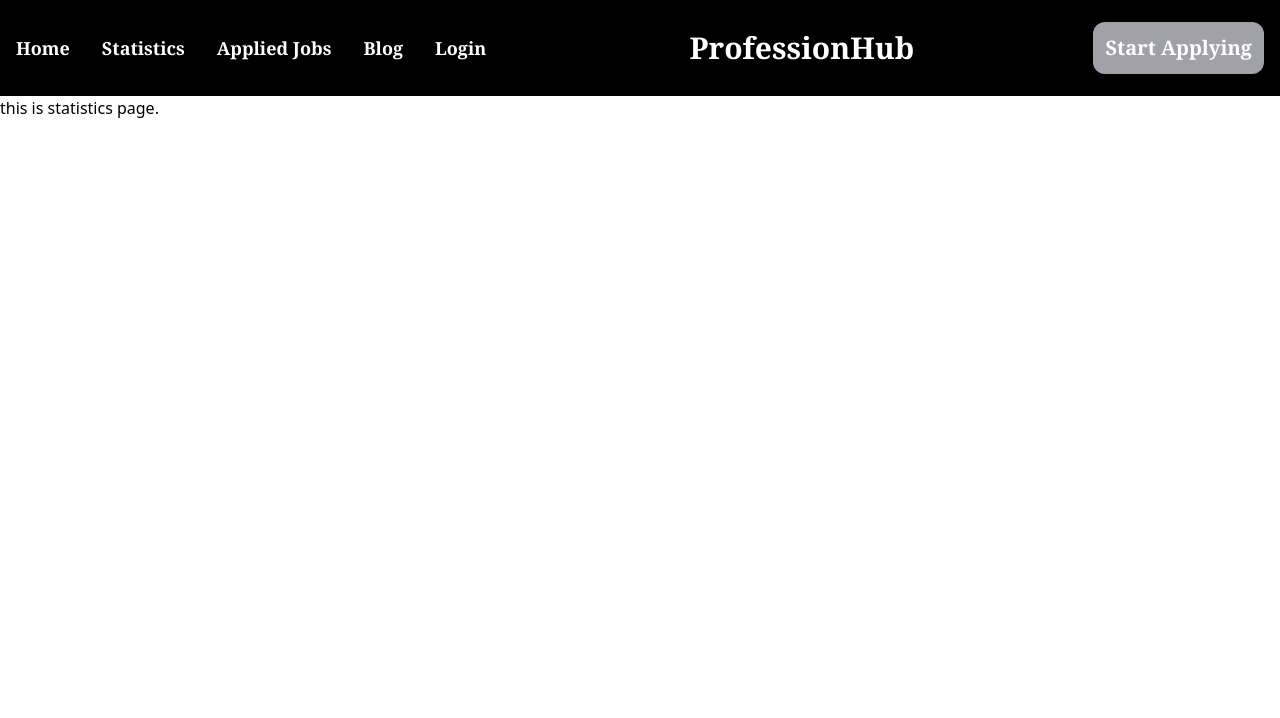
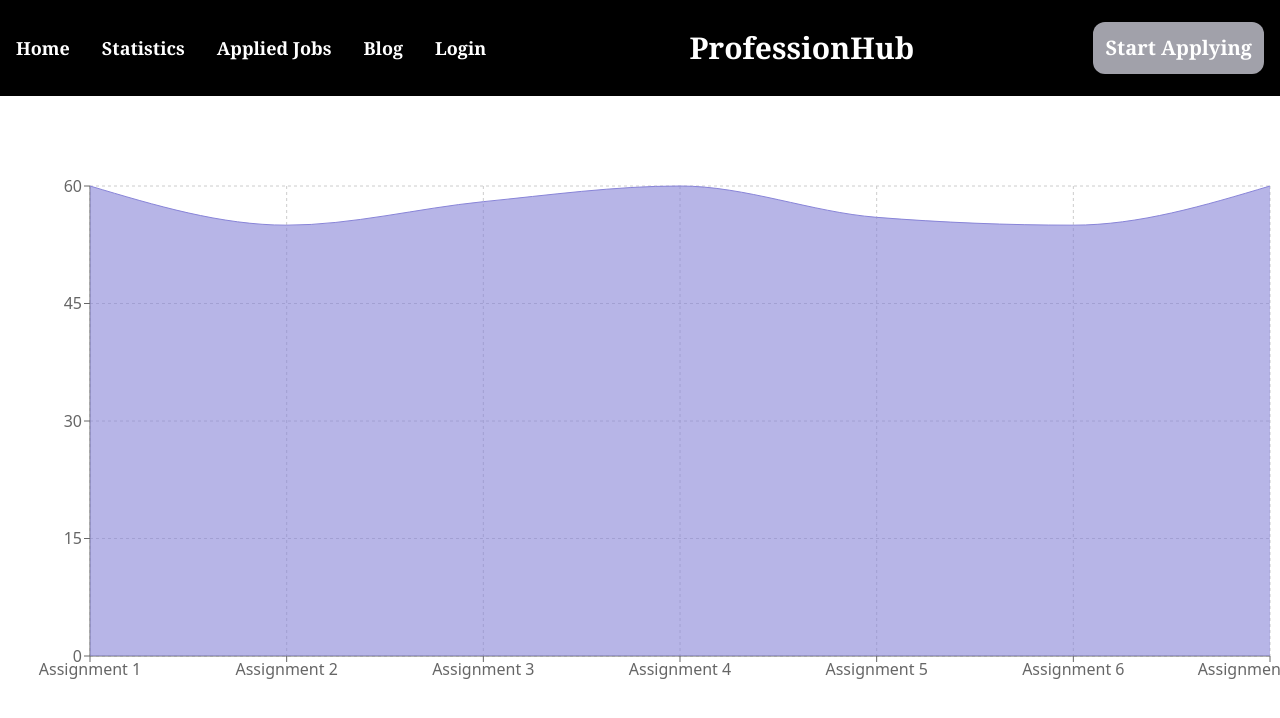
Before and after one commit to rojinaeva/ProfessionHub, a React (Vite) app: page /statistics in a window 1280 px wide. Shown: the top 718 px of the page. Built offline with nearby package versions, Linux system fonts and the light colour scheme.

Commit message:
statistics part added

```diff
--- a/package.json
+++ b/package.json
@@ -20,6 +20,7 @@
     "react": "^18.2.0",
     "react-dom": "^18.2.0",
     "react-router-dom": "^6.15.0",
+    "recharts": "^2.8.0",
     "sort-by": "^1.2.0"
   },
   "devDependencies": {
--- a/src/Components/JobDetails/JobDetails.jsx
+++ b/src/Components/JobDetails/JobDetails.jsx
@@ -15,14 +15,14 @@ const JobDetails = () => {
   return (
         <div className='mt-20 bg-current p-12'>
             <h3 className='text-green-600 text-4xl font-extrabold font-serif text-center mb-8'>Job Details</h3>
-            <div className='grid grid-cols-3 gap-4'>
-                <div className='border border-white col-span-2 p-8'>
+            <div className='md:grid grid-cols-3 gap-4'>
+                <div className=' border border-white col-span-2 p-8'>
                    <p className='mt-2 text-green-600 font-semibold font-serif text-xl'>Job Description :  <span className='text-base text-white '>{job_description}</span></p>
                    <p className='mt-2 text-green-600 font-semibold font-serif text-xl'>Job Responsibility :  <span className='text-base text-white '>{job_responsibility}</span></p>
                    <p className='mt-2 text-green-600 font-semibold font-serif text-xl'>Educational Requirements :  <span className='text-base text-white '>{educational_requirements}</span></p>
                    <p className='mt-2 text-green-600 font-semibold font-serif text-xl'>Experience :  <span className='text-base text-white '>{experience}</span></p>
                 </div>
-                <div className='border border-white p-8'>
+                <div className=' border border-white p-8'>
                     <h3  className=' text-3xl text-center text-green-600'>job details</h3>
                     <p className='mt-2 text-green-600 font-semibold font-serif text-xl'>Salary :  <span className='text-base text-white '>{salary_range}</span></p>
                     <p className='mt-2 text-green-600 font-semibold font-serif text-xl'>Job Title :  <span className='text-base text-white '>{job_position}</span></p>
--- a/src/Components/NotFound/NotFound.jsx
+++ b/src/Components/NotFound/NotFound.jsx
@@ -2,8 +2,9 @@ import React from 'react';
 
 const NotFound = () => {
     return (
-        <div>
-            <h3>this is not found page.opps!!!!</h3>
+        <div className='mt-8'>
+            <h3 className=' text-center text-red-700 text-5xl font-extrabold font-serif mb-8'>404</h3>
+            <p  className=' text-center text-red-700 text-xl font-bold font-serif'>this is not found page.opps!!!!</p>
         </div>
     );
 };
--- a/src/Components/Statistics/Statistics.jsx
+++ b/src/Components/Statistics/Statistics.jsx
@@ -1,9 +1,70 @@
 import React from 'react';
+import { AreaChart, Area, XAxis, YAxis, CartesianGrid, Tooltip, ResponsiveContainer } from 'recharts';
 
 const Statistics = () => {
+    const data = [
+        {
+          name: 'Assignment 1',
+          uv: 60,
+          pv: 2400,
+          amt: 2400,
+        },
+        {
+          name: 'Assignment 2',
+          uv: 55,
+          pv: 1398,
+          amt: 2210,
+        },
+        {
+          name: 'Assignment 3',
+          uv: 58,
+          pv: 9800,
+          amt: 2290,
+        },
+        {
+          name: 'Assignment 4',
+          uv: 60,
+          pv: 3908,
+          amt: 2000,
+        },
+        {
+          name: 'Assignment 5',
+          uv: 56,
+          pv: 4800,
+          amt: 2181,
+        },
+        {
+          name: 'Assignment 6',
+          uv: 55,
+          pv: 3800,
+          amt: 2500,
+        },
+        {
+          name: 'Assignment 7',
+          uv: 60,
+          pv: 4300,
+          amt: 2100,
+        },
+      ];
     return (
         <div>
-            <h3>this is statistics page.</h3>
+          <AreaChart
+          width={1300}
+          height={600}
+          data={data}
+          margin={{
+            top: 90,
+            right: 30,
+            left: 30,
+            bottom: 10,
+          }}
+        >
+          <CartesianGrid strokeDasharray="3 3" />
+          <XAxis dataKey="name" />
+          <YAxis />
+          <Tooltip />
+          <Area type="monotone" dataKey="uv" stroke="#8884d8" fill="#8884d8" />
+        </AreaChart>
         </div>
     );
 };
--- a/src/main.jsx
+++ b/src/main.jsx
@@ -13,6 +13,7 @@ import Applied from './Components/Applied/Applied.jsx';
 import Blog from './Components/Blog/Blog.jsx';
 import Login from './Components/Login/Login.jsx';
 import JobDetails from './Components/JobDetails/JobDetails.jsx';
+import NotFound from './Components/NotFound/NotFound.jsx';
 
 
 
@@ -47,6 +48,10 @@ const router = createBrowserRouter([
       {
         path:'/login',
         element:<Login></Login>
+      },
+      {
+        path:'*',
+        element:<NotFound></NotFound>
       }
 
 
```
Also changed, not shown: 1 other file (tests, documents, lock files or other folders).
